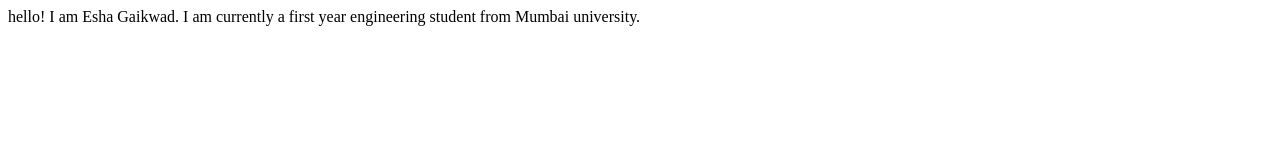
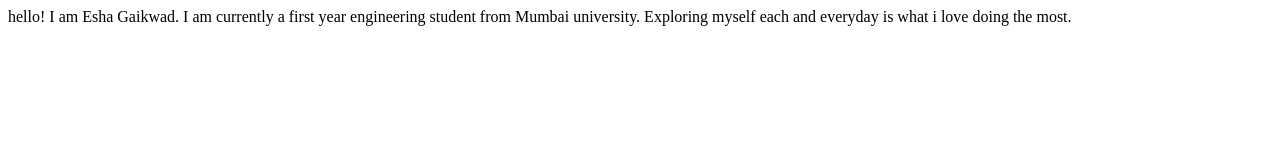
Before and after one commit to eshagaikwad/project1, a plain HTML site: page index.html in a window 1280 px wide. Drawn offline with Linux system fonts and the light colour scheme.

Commit message:
additional info added

```diff
--- a/index.html
+++ b/index.html
@@ -9,5 +9,6 @@
 <body>
     hello! I am Esha Gaikwad.
     I am currently a first year engineering student from Mumbai university.
+    Exploring myself each and everyday is what i love doing the most.
 </body>
 </html>
```
